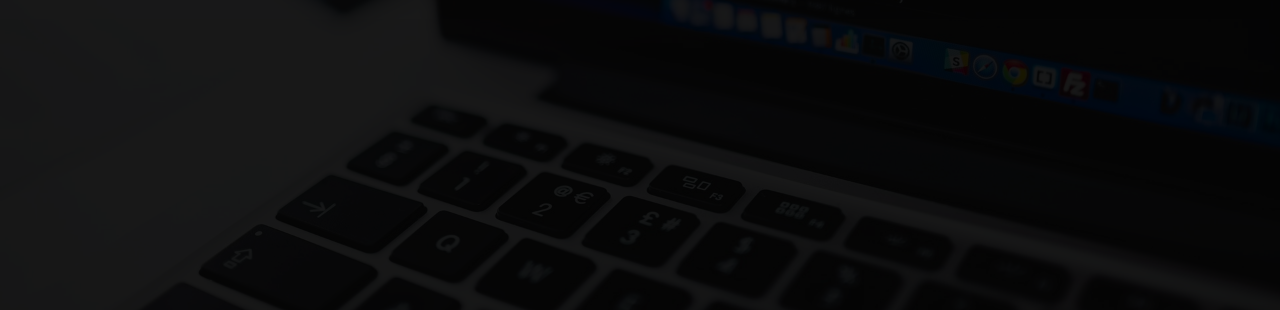
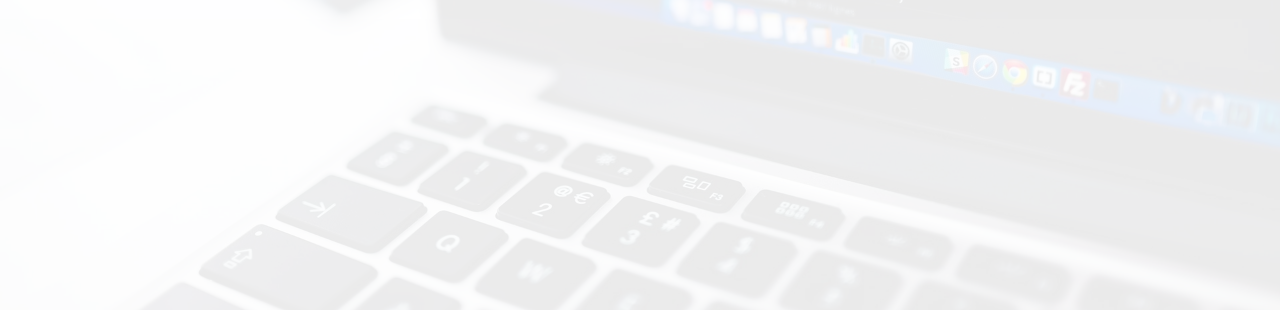
Before and after one commit to jhuang71/Main-Portfolio, a website: page dist/index.html in a window 1280 px wide. Shown: the part 490-800 px from the top of the page. Drawn offline with Linux system fonts and the light colour scheme.

Commit message:
Playing around with it

```diff
--- a/scss/_config.scss
+++ b/scss/_config.scss
@@ -1,4 +1,4 @@
-$primary-color: black;
+$primary-color: #fff;
 $secondary-color: #eece1a;
 $show-home-image: true;
 $home-image: url(../img/background.jpg);
```
Also changed, not shown: dist/css/main.css.
